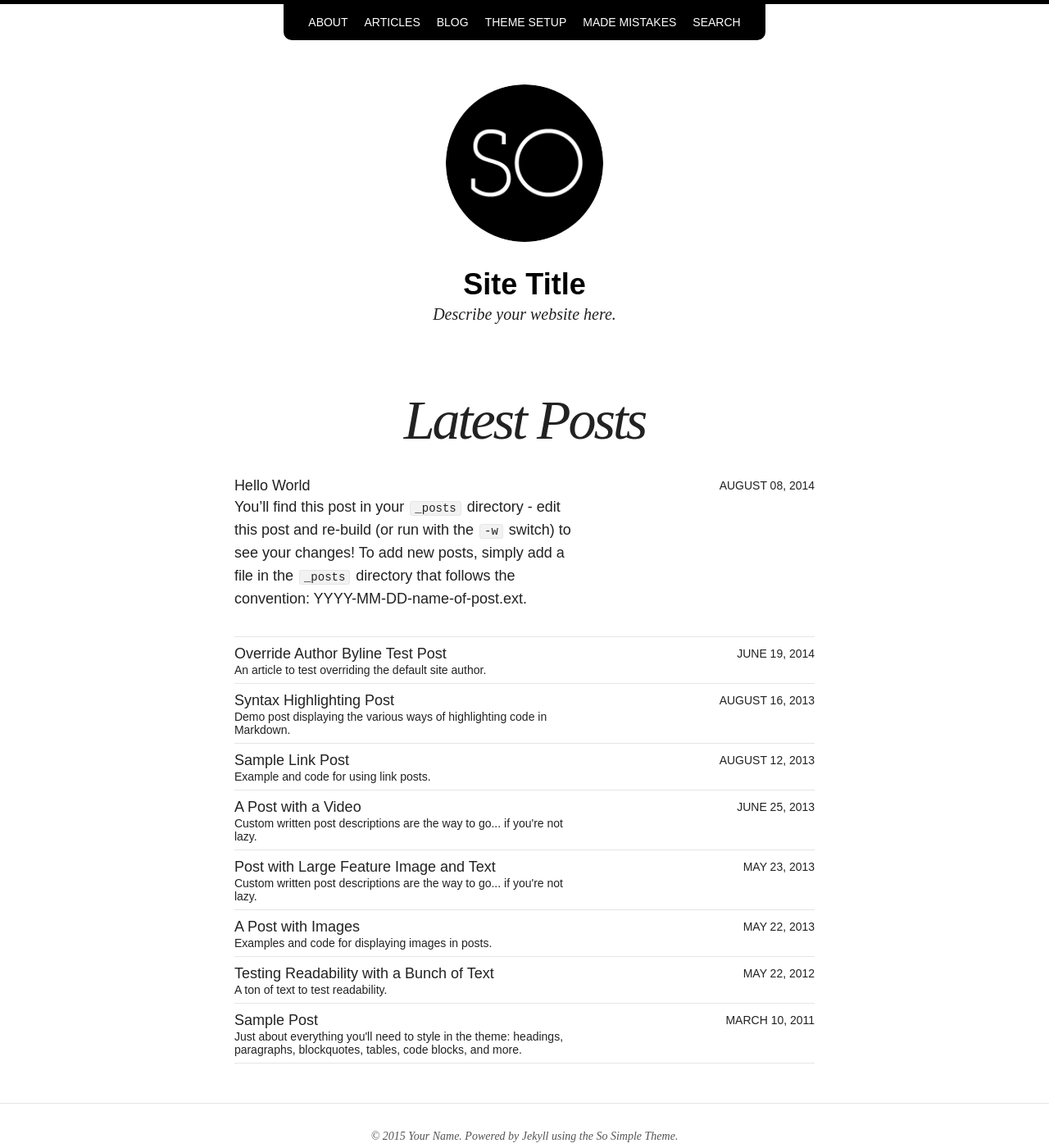
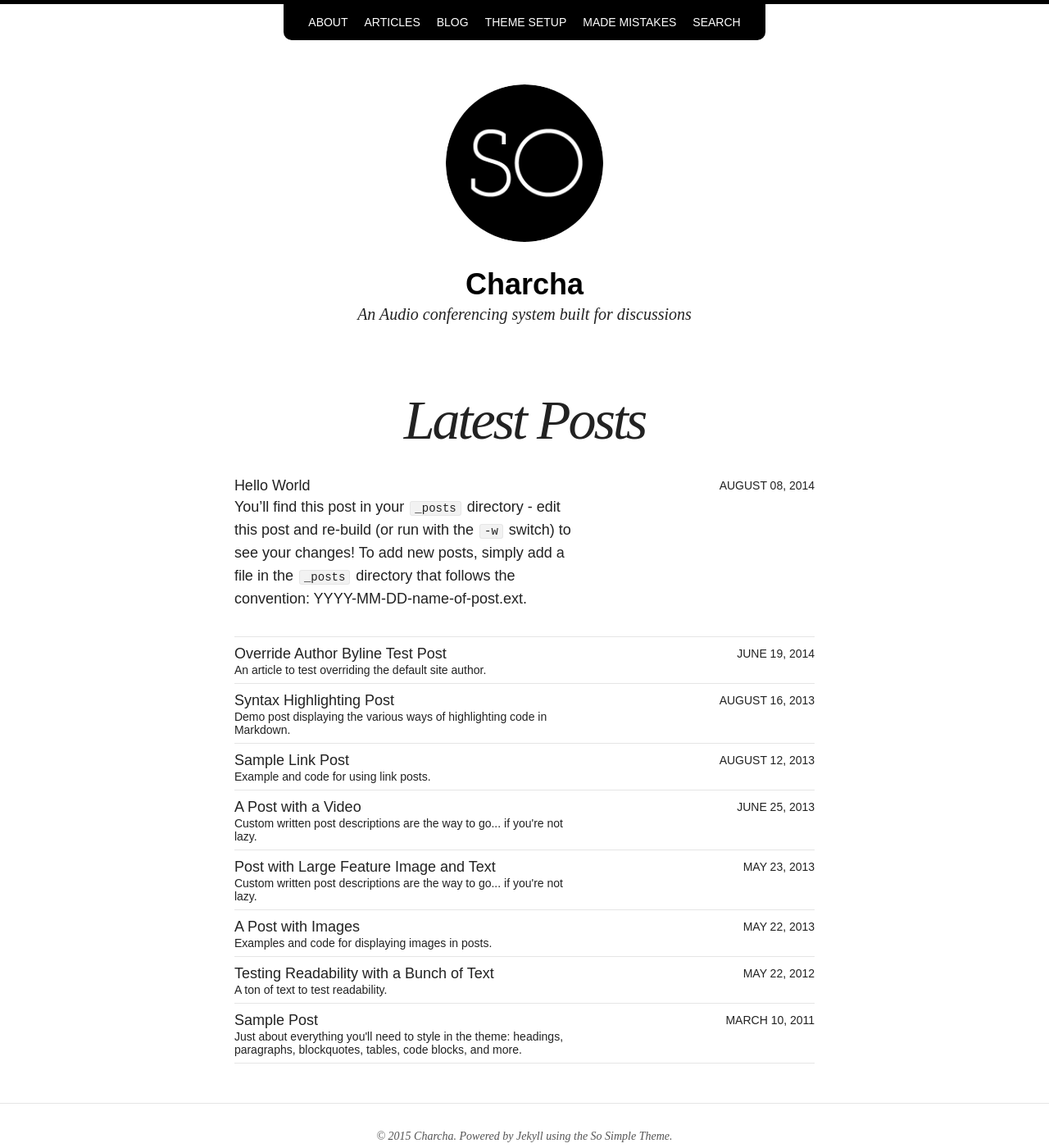
Before and after one commit to charcha/charcha.github.io, a Jekyll site: the page built from index.html, in a window 1280 px wide and 1400 px high. Shown: the whole window at 82% size. Built offline with Jekyll 4.4.1, drawn with Linux system fonts in a browser that asks for light colours; nearby versions of some CDN libraries.

Commit message:
Site config updated

```diff
--- a/_config.yml
+++ b/_config.yml
@@ -1,11 +1,11 @@
 # Site wide configuration
 
-title: Site Title
+title: Charcha
 locale: en_US
-description: Describe your website here.
+description: An Audio conferencing system built for discussions
 logo: site-logo.png
 search: true
-url: http://localhost:4000
+url:
 
 # Jekyll configuration
 
@@ -31,24 +31,10 @@ exclude: ["lib", "config.rb", "Capfile", "config", "log", "Rakefile", "Rakefile.
 
 # Site owner
 owner:
-  name: Your Name
+  name: Charcha
   avatar: bio-photo.jpg
   email: you@email.com
   disqus-shortname:
   twitter: #username
   facebook: #username
-  github: #username
-  stackexchange: #http://stackoverflow.com/users/123456/username
-  linkedin: #username
-  instagram: #username
-  flickr: #username
-  tumblr: #username
-  pinterest: #username
-  weibo: #userid
-  google:
-    plus: #username
-    analytics:
-    verify:
-    ad-client:
-    ad-slot:
-  bing-verify:
+  github: #charcha
```
